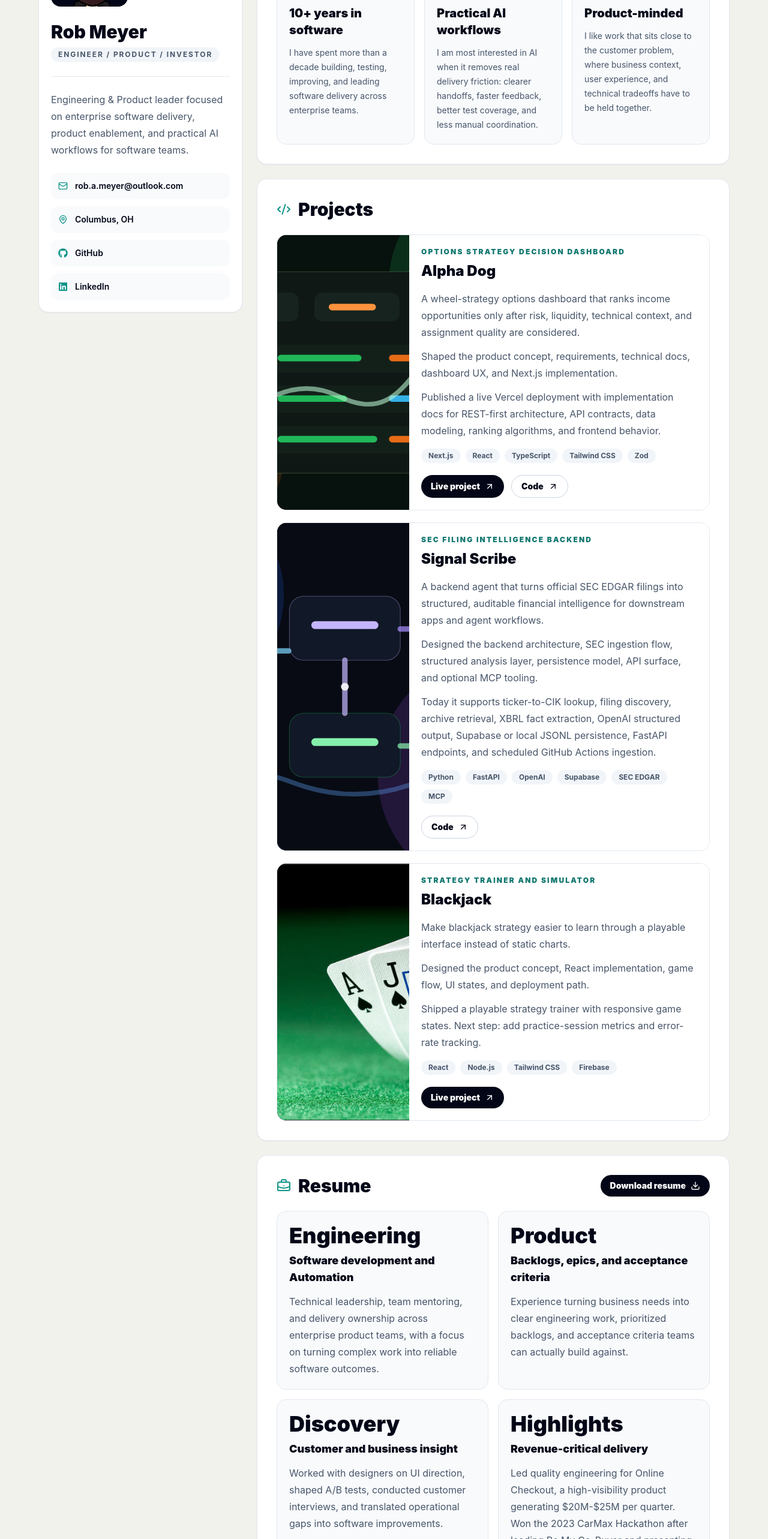
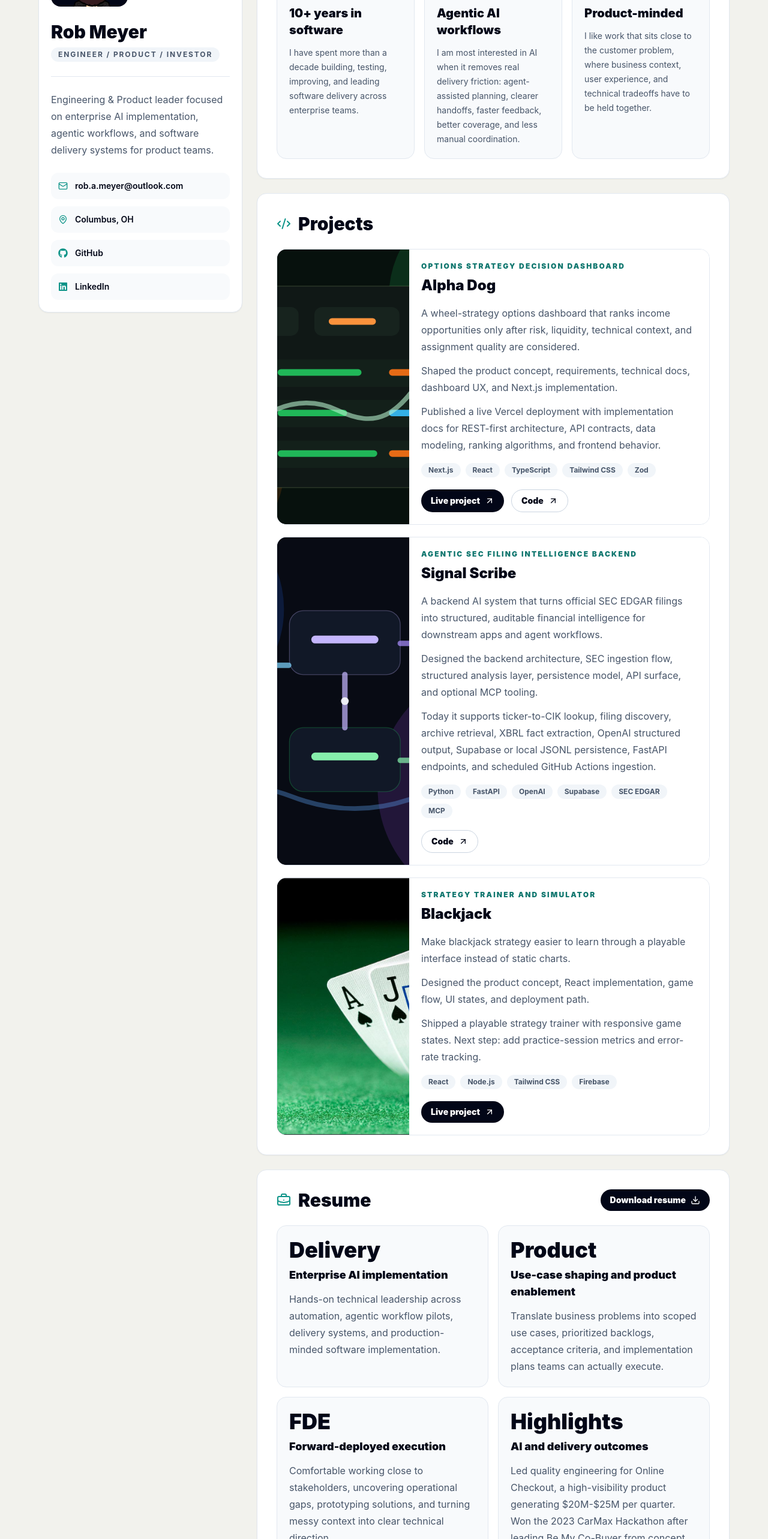
Before and after one commit to rmeyer1/dragon-app, a React (Vite) app: page /profile in a window 1280 px wide. Shown: the part 234-2800 px from the top of the page at 60% size. Built offline with nearby package versions, Linux system fonts and the light colour scheme.

Commit message:
Tailor resume copy for forward deployed AI role

```diff
--- a/src/data/profile.ts
+++ b/src/data/profile.ts
@@ -8,23 +8,23 @@
 
 export const profileSummary: ProfileSummary = {
   name: 'Rob Meyer',
-  headline: 'Engineering & Product leader focused on enterprise software delivery, product enablement, and practical AI workflows for software teams.',
+  headline: 'Engineering & Product leader focused on enterprise AI implementation, agentic workflows, and software delivery systems for product teams.',
   location: 'Columbus, OH',
   email: 'rob.a.meyer@outlook.com',
   githubUrl: 'https://github.com/rmeyer1',
   linkedinUrl: 'https://www.linkedin.com/in/rob-meyer-3a800071/',
   resumeUrl: '/files/Rob_Meyer_Resume_2026.pdf',
   intro:
-    'I help teams reduce manual effort, improve delivery visibility, and turn complex technical work into clear business outcomes.',
+    'I help teams turn ambiguous business problems into working software: AI-assisted workflows, agent pilots, delivery systems, and the operating model needed to make them stick.',
 };
 
 export const intentPaths: IntentPath[] = [
   {
     id: 'hire',
     label: 'Hire me',
-    title: 'For teams hiring technical product builders',
+    title: 'For teams hiring forward-deployed technical leaders',
     description:
-      'A senior quality engineer who can reason across product, automation, delivery risk, and the customer experience.',
+      'A hands-on engineering and product leader who can shape use cases, prototype workflows, and translate delivery risk into clear technical plans.',
     cta: 'Review my product profile',
   },
   {
@@ -32,7 +32,7 @@
     label: 'Work with me',
     title: 'For clients and collaborators',
     description:
-      'A builder who can turn ambiguous ideas into practical web products, prototypes, and decision-ready technical plans.',
+      'A builder who can turn ambiguous ideas into practical software, agentic workflow prototypes, and decision-ready implementation plans.',
     cta: 'Explore project fit',
   },
 ];
@@ -40,31 +40,31 @@
 export const proofMetrics: ProofMetric[] = [
   {
     id: 'experience',
-    value: 'Engineering',
-    label: 'Software development and Automation',
+    value: 'Delivery',
+    label: 'Enterprise AI implementation',
     description:
-      'Technical leadership, team mentoring, and delivery ownership across enterprise product teams, with a focus on turning complex work into reliable software outcomes.',
+      'Hands-on technical leadership across automation, agentic workflow pilots, delivery systems, and production-minded software implementation.',
   },
   {
     id: 'product',
     value: 'Product',
-    label: 'Backlogs, epics, and acceptance criteria',
+    label: 'Use-case shaping and product enablement',
     description:
-      'Experience turning business needs into clear engineering work, prioritized backlogs, and acceptance criteria teams can actually build against.',
+      'Translate business problems into scoped use cases, prioritized backlogs, acceptance criteria, and implementation plans teams can actually execute.',
   },
   {
     id: 'projects',
-    value: 'Discovery',
-    label: 'Customer and business insight',
+    value: 'FDE',
+    label: 'Forward-deployed execution',
     description:
-      'Worked with designers on UI direction, shaped A/B tests, conducted customer interviews, and translated operational gaps into software improvements.',
+      'Comfortable working close to stakeholders, uncovering operational gaps, prototyping solutions, and turning messy context into clear technical direction.',
   },
   {
     id: 'impact',
     value: 'Highlights',
-    label: 'Revenue-critical delivery',
+    label: 'AI and delivery outcomes',
     description:
-      'Led quality engineering for Online Checkout, a high-visibility product generating $20M-$25M per quarter. Won the 2023 CarMax Hackathon after leading Be My Co-Buyer and presenting the solution to multiple VPs and the CIO.',
+      'Led quality engineering for Online Checkout, a high-visibility product generating $20M-$25M per quarter. Won the 2023 CarMax Hackathon after leading Be My Co-Buyer from concept through executive presentation.',
   },
 ];
 
@@ -79,9 +79,9 @@
   {
     id: 'ai',
     label: '02',
-    title: 'Practical AI workflows',
+    title: 'Agentic AI workflows',
     body:
-      'I am most interested in AI when it removes real delivery friction: clearer handoffs, faster feedback, better test coverage, and less manual coordination.',
+      'I am most interested in AI when it removes real delivery friction: agent-assisted planning, clearer handoffs, faster feedback, better coverage, and less manual coordination.',
   },
   {
     id: 'product',
@@ -111,9 +111,9 @@
   {
     id: 'signal-scribe',
     name: 'Signal Scribe',
-    tagline: 'SEC filing intelligence backend',
+    tagline: 'Agentic SEC filing intelligence backend',
     problem:
-      'A backend agent that turns official SEC EDGAR filings into structured, auditable financial intelligence for downstream apps and agent workflows.',
+      'A backend AI system that turns official SEC EDGAR filings into structured, auditable financial intelligence for downstream apps and agent workflows.',
     role:
       'Designed the backend architecture, SEC ingestion flow, structured analysis layer, persistence model, API surface, and optional MCP tooling.',
     outcome:
--- a/src/pages/SignalDeckPage.tsx
+++ b/src/pages/SignalDeckPage.tsx
@@ -24,8 +24,8 @@
     period: 'Feb. 2026 - Present',
     details: [
       'Manage a 25-person engineering team across four business verticals.',
-      'Lead DevEx pilots that design, test, and deploy team-level AI agents.',
-      'Translate delivery progress and complex technical initiatives to key technical and business stakeholders.',
+      'Lead DevEx pilots for team-level AI agents, from use-case definition through testing, adoption planning, and deployment patterns.',
+      'Translate agentic AI initiatives, delivery progress, and technical tradeoffs to key business and engineering stakeholders.',
     ],
   },
   {
@@ -35,7 +35,7 @@
     details: [
       'Supported 30+ quality engineers as an internal consultant and technical leader.',
       'Standardized UI and API automation on Microsoft Playwright with shared framework templates.',
-      'Prototyped AI-assisted quality workflows for test planning, execution support, and delivery visibility.',
+      'Prototyped AI-assisted quality workflows for test planning, execution support, delivery visibility, and repeatable team adoption.',
     ],
   },
   {
@@ -45,7 +45,7 @@
     details: [
       'Led quality engineering for a revenue-critical online vehicle purchase product.',
       'Built a Playwright + Node.js automation framework integrated into Azure CI pipelines.',
-      'Designed 150+ automated workflows enabling full-application regression in about 20 minutes.',
+      'Designed 150+ automated workflows and reliability checks that reduced full-application regression to about 20 minutes.',
     ],
   },
   {
@@ -61,13 +61,15 @@
 ];
 
 const competencyGroups = [
-  'Engineering Leadership',
-  'AI-Driven Transformation',
+  'Enterprise AI Implementation',
+  'Agentic AI Workflows',
+  'Solution Architecture',
+  'Use-Case Discovery',
   'DevEx Strategy',
-  'Technical Program Leadership',
-  'Metrics-Driven Delivery',
+  'AI Workflow Prototyping',
+  'Evaluation & Guardrails',
   'Platform & Workflow Automation',
-  'CI/CD & Cloud Delivery',
+  'Technical Product Leadership',
   'Executive Communication',
 ];
 
```
